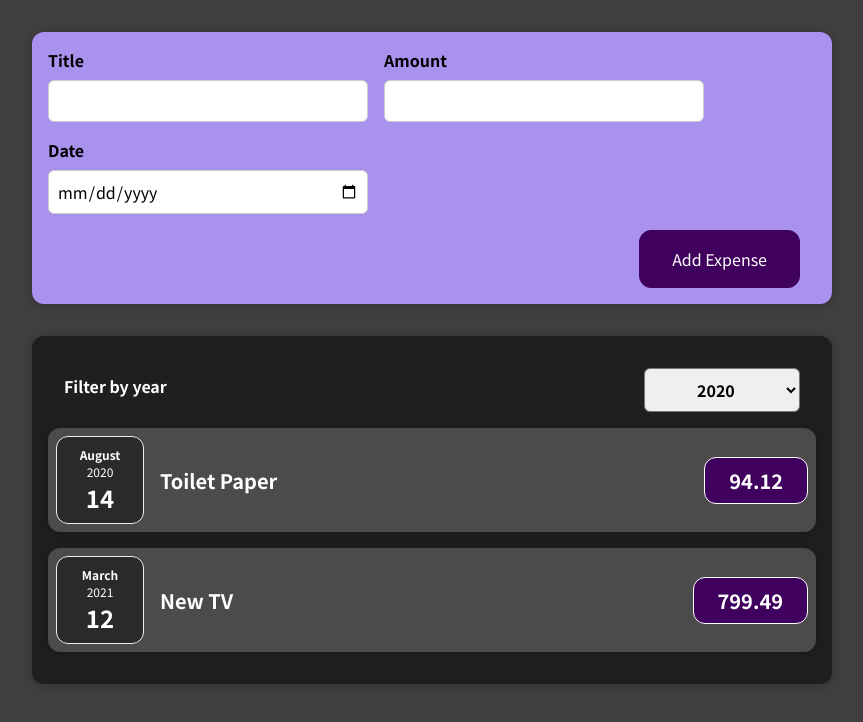
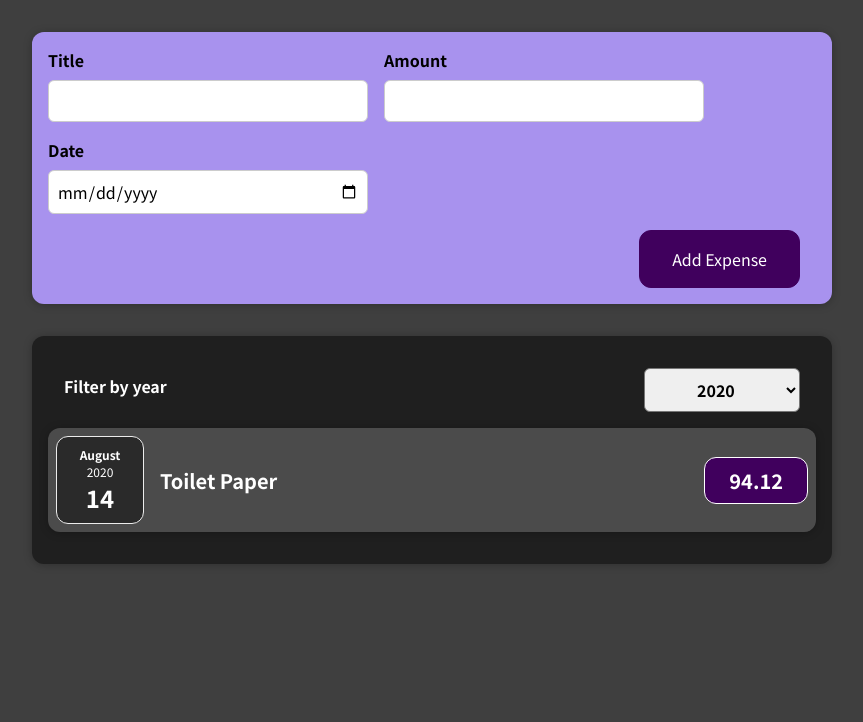
Before and after one commit to bhadreshkumarghevariya/react-complete-guide, a React (Create React App) app: page / in a window 1280 px wide. Shown: the top 722 px of the page, without its empty margins (208-1071 px from the left). Built offline with nearby package versions, Linux system fonts and the light colour scheme.

Commit message:
Added filter functionality and seprated list rendering from expense component

```diff
--- a/src/App.js
+++ b/src/App.js
@@ -1,8 +1,8 @@
+import React, { useState } from "react";
 import Expenses from "./components/Expenses/Expenses";
 import NewExpense from "./components/NewExpense/NewExpense";
 
-function App() {
-  const expenses = [
+const DUMMY_EXPENSES = [
   {
     id: "e1",
     title: "Toilet Paper",
@@ -24,8 +24,13 @@
   },
 ];
 
+function App() {
+  const [expenses, setExpenses] = useState(DUMMY_EXPENSES);
+
   const addExpenseHandler = (expense) => {
-    console.log(expense);
+    setExpenses((prevState) => {
+      return [expense, ...prevState];
+    });
   };
   return (
     <div>
--- a/src/components/Expenses/ExpenseItem.js
+++ b/src/components/Expenses/ExpenseItem.js
@@ -4,6 +4,7 @@
 
 function ExpenseItem(props) {
   return (
+    <li>
       <Card className="expense-item">
         <ExpenseDate date={props.date} />
         <div className="expense-item__description">
@@ -11,6 +12,7 @@
           <div className="expense-item__price">{props.amount}</div>
         </div>
       </Card>
+    </li>
   );
 }
 
--- a/src/components/Expenses/Expenses.js
+++ b/src/components/Expenses/Expenses.js
@@ -3,6 +3,7 @@
 import ExpenseItem from "./ExpenseItem";
 import Card from "../UI/Card";
 import ExpensesFilter from "./ExpensesFilter";
+import ExpensesList from "./ExpensesList";
 
 function Expenses(props) {
   const [filteredYear, setFilteredYear] = useState("2020");
@@ -11,6 +12,10 @@
     setFilteredYear(selectedYear);
   };
 
+  const filteredItems = props.items.filter((expenses) => {
+    return expenses.date.getFullYear().toString() === filteredYear;
+  });
+
   return (
     <div>
       <Card className="expenses">
@@ -18,16 +23,7 @@
           selected={filteredYear}
           onChangeYear={filterExpensesByYear}
         />
-        <ExpenseItem
-          title={props.items[0].title}
-          amount={props.items[0].amount}
-          date={props.items[0].date}
-        />
-        <ExpenseItem
-          title={props.items[1].title}
-          amount={props.items[1].amount}
-          date={props.items[1].date}
-        />
+        <ExpensesList items={filteredItems} />
       </Card>
     </div>
   );
--- /dev/null
+++ b/src/components/Expenses/ExpensesList.css
@@ -0,0 +1,9 @@
+.expenses-list {
+  list-style: none;
+  padding: 0;
+}
+
+.expenses-list__fallback {
+  color: white;
+  text-align: center;
+}
--- /dev/null
+++ b/src/components/Expenses/ExpensesList.js
@@ -0,0 +1,24 @@
+import React from "react";
+import ExpenseItem from "./ExpenseItem";
+
+import "./ExpensesList.css";
+
+const ExpensesList = (props) => {
+  if (props.items.length == 0) {
+    return <h2 className="expenses-list__fallback">No Expenses Found</h2>;
+  }
+  return (
+    <ul className="expenses-list">
+      {props.items.map((expense) => (
+        <ExpenseItem
+          key={expense.id}
+          title={expense.title}
+          amount={expense.amount}
+          date={expense.date}
+        />
+      ))}
+    </ul>
+  );
+};
+
+export default ExpensesList;
```
Lines whose indentation alone changed are shown as unchanged.
